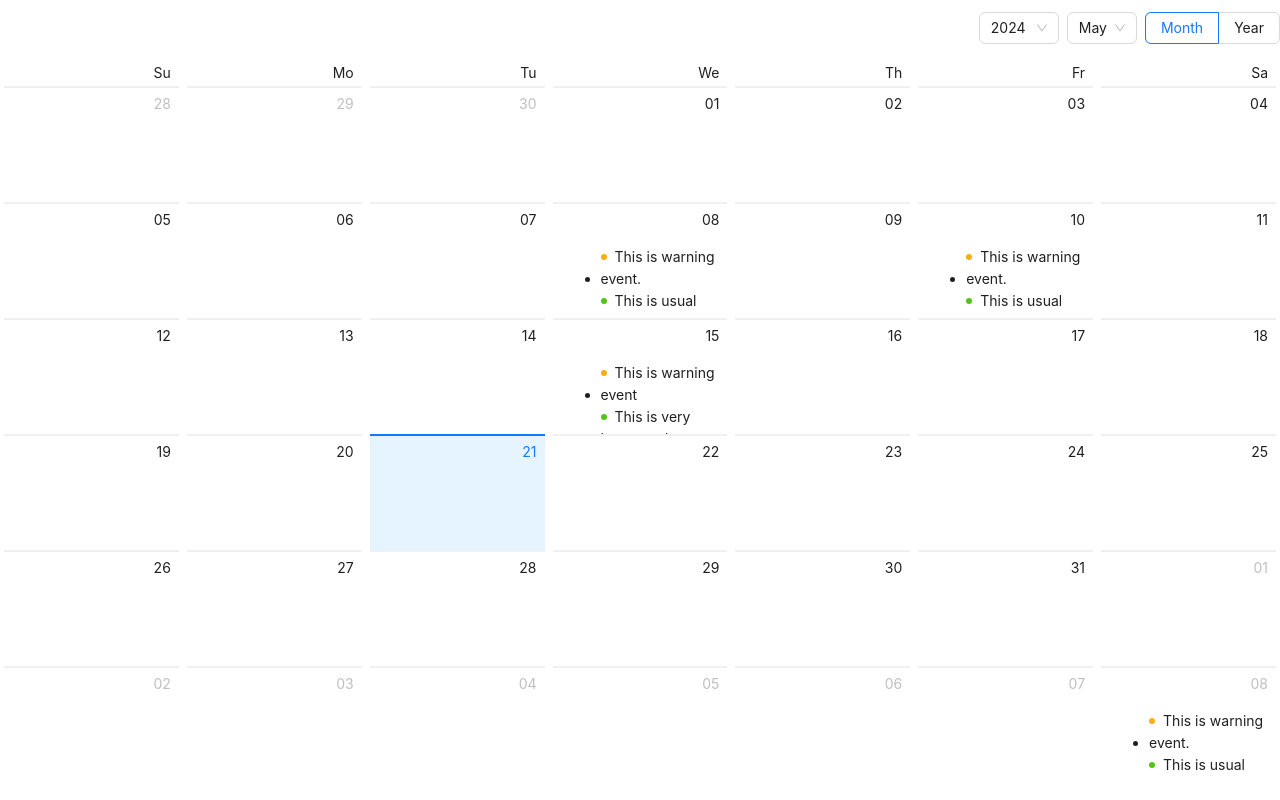
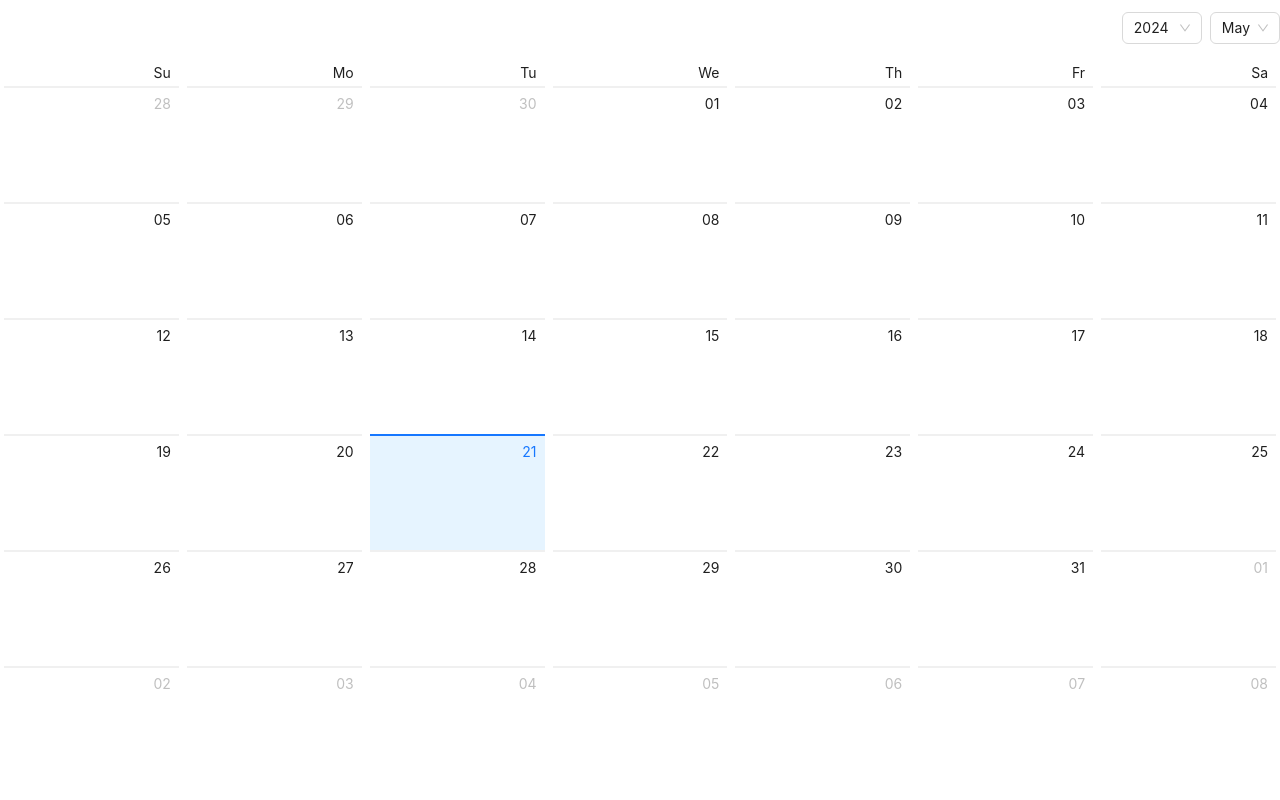
Before and after one commit to katwyp4/student_app, a React (Create React App) app in the folder client/: page /calendar in a window 1280 px wide. Built offline with nearby package versions, Linux system fonts and the light colour scheme.

Commit message:
2. Zrobione latwiejsze rozwiazanie dla back-endu/usuniety przycisk zmiany widoku kalendarza

```diff
--- a/client/src/pages/Calendar/Calendar.jsx
+++ b/client/src/pages/Calendar/Calendar.jsx
@@ -2,86 +2,43 @@ import React from 'react';
 import { Badge, Calendar } from 'antd';
 
 export default function Calendar_fun(){
-    const getListData = (value) => {
-        let listData;
-        switch (value.date()) {
-            case 8:
-                listData = [
+    let dayEvent = [
         {
-                        type: 'warning',
-                        content: 'This is warning event.',
+            year: 2024,
+            month: 8,
+            day: 24,
+            type: "success",
+            content: "Example 1"
         },
         {
-                        type: 'success',
-                        content: 'This is usual event.',
+            year: 2024,
+            month: 8,
+            day: 25,
+            type: "success",
+            content: "Example 2"
         },
         {
-                        type: 'success',
-                        content: 'This is usual event.',
-                    },
-                ];
-                break;
-            case 10:
-                listData = [
-                    {
-                        type: 'warning',
-                        content: 'This is warning event.',
+            year: 2024,
+            month: 9,
+            day: 15,
+            type: "success",
+            content: "Example 3"
         },
         {
-                        type: 'success',
-                        content: 'This is usual event.',
-                    },
-                    {
-                        type: 'error',
-                        content: 'This is error event.',
-                    },
-                ];
-                break;
-            case 15:
-                listData = [
-                    {
-                        type: 'warning',
-                        content: 'This is warning event',
-                    },
-                    {
-                        type: 'success',
-                        content: 'This is very long usual event......',
-                    },
-                    {
-                        type: 'error',
-                        content: 'This is error event 1.',
-                    },
-                    {
-                        type: 'error',
-                        content: 'This is error event 2.',
-                    },
-                    {
-                        type: 'error',
-                        content: 'This is error event 3.',
-                    },
-                    {
-                        type: 'error',
-                        content: 'This is error event 4.',
-                    },
-                ];
-                break;
-            default:
+            year: 2023,
+            month: 9,
+            day: 15,
+            type: "success",
+            content: "Example 4"
         }
+    ]
+    const getListData = (value) => {
+       const listData = dayEvent.filter(event =>
+           event.year === value.year() &&
+           event.month === value.month() &&
+           event.day === value.date()
+       );
         return listData || [];
-    };
-    const getMonthData = (value) => {
-        if (value.month() === 8) {
-            return 1394;
-        }
-    };
-    const monthCellRender = (value) => {
-        const num = getMonthData(value);
-        return num ? (
-            <div className="notes-month">
-                <section>{num}</section>
-                <span>Backlog number</span>
-            </div>
-        ) : null;
     };
     const dateCellRender = (value) => {
         const listData = getListData(value);
@@ -95,10 +52,14 @@ export default function Calendar_fun(){
             </ul>
         );
     };
-    const cellRender = (current, info) => {
-        if (info.type === 'date') return dateCellRender(current);
-        if (info.type === 'month') return monthCellRender(current);
-        return info.originNode;
+    return (
+        <div>
+            <style>{`
+        .ant-picker-calendar-full .ant-picker-calendar-header .ant-radio-group {
+          display: none;
+        }
+      `}</style>
+            <Calendar dateCellRender={dateCellRender} />
+        </div>
+    );
 };
-    return <Calendar cellRender={cellRender} />;
-};
```
Lines whose indentation alone changed are shown as unchanged.
